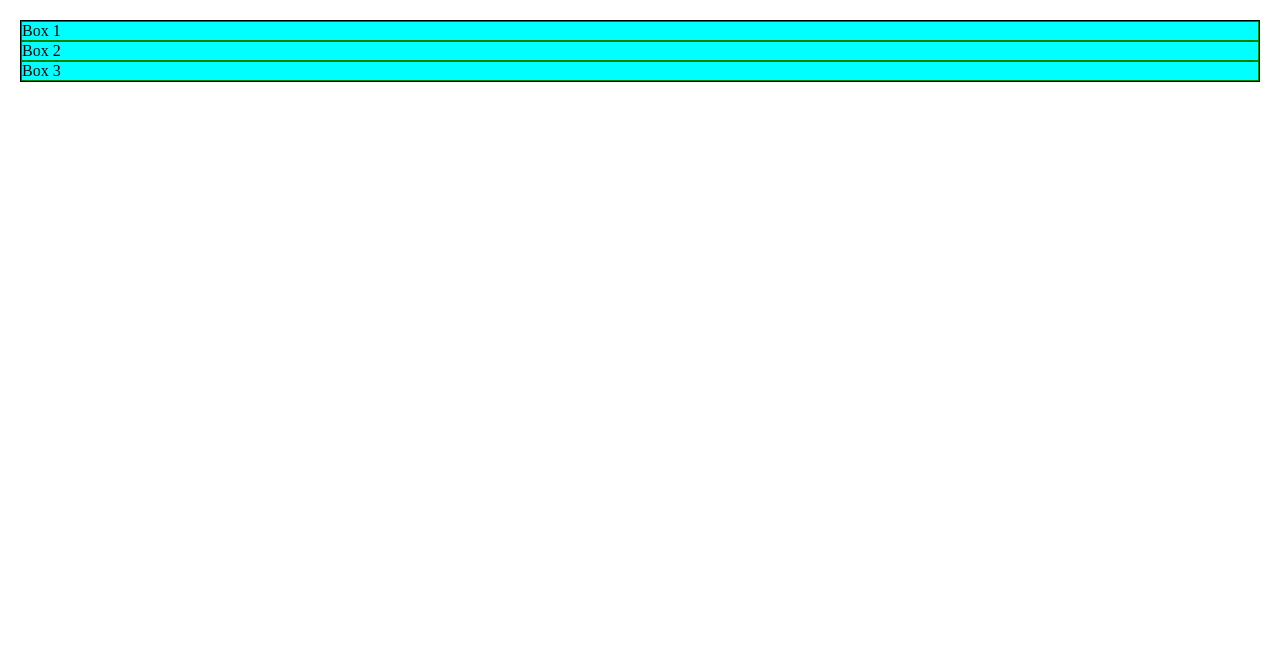
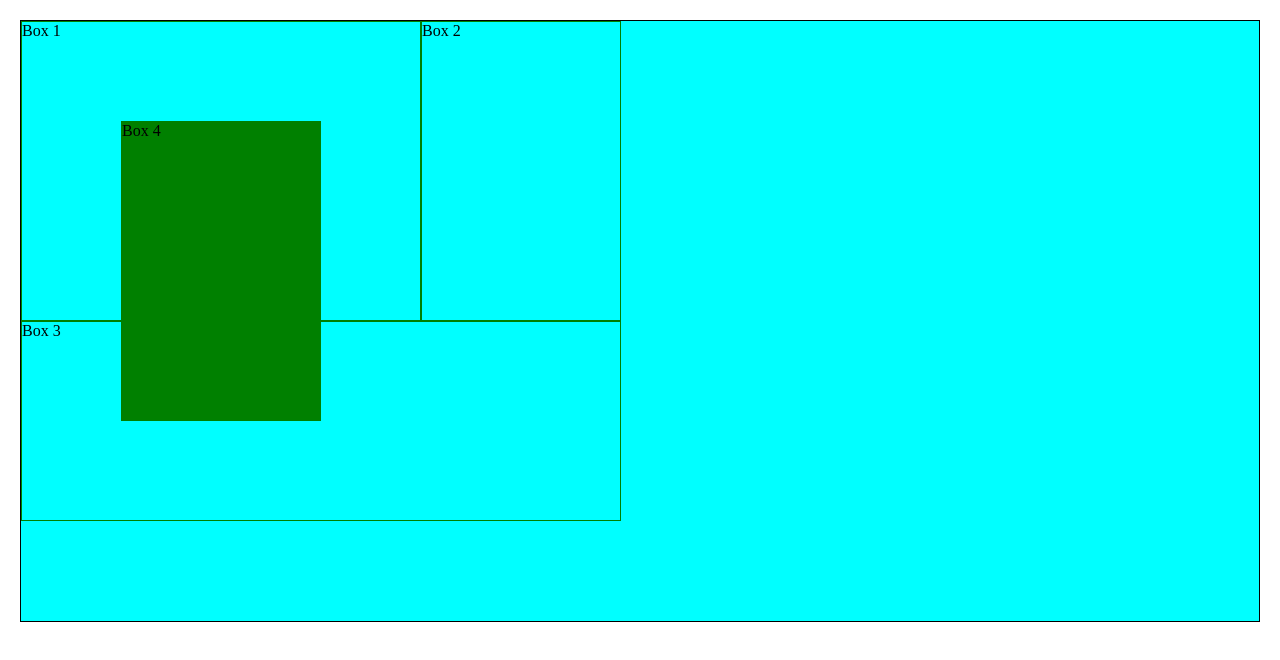
Before and after one commit to SakonBel/CSS-concepts-grid, a plain HTML site: page index.html in a window 1280 px wide. Drawn offline with Linux system fonts and the light colour scheme.

Commit message:
Learn about setting basic adjust on column and row

```diff
--- a/index.html
+++ b/index.html
@@ -12,6 +12,7 @@
       <div class="box box-1">Box 1</div>
       <div class="box box-2">Box 2</div>
       <div class="box box-3">Box 3</div>
+      <div class="box box-4">Box 4</div>
     </div>
   </body>
 </html>
--- a/style.css
+++ b/style.css
@@ -6,10 +6,38 @@ body {
 .container {
   background-color: aqua;
   display: grid;
-  grid-template-rows: 1fr, 1fr, 1fr;
-  grid-template-columns: 1fr, 1fr, 1fr;
+  /* Can also use fraction(fr) */
+  grid-template-rows: 100px 100px 100px 100px 100px 100px;
+  grid-template-columns: 100px 100px 100px 100px 100px 100px;
 }
 
 .box {
   border: solid 1px green;
 }
+
+/* Individual select column and row */
+.box-1 {
+  grid-row-start: 1;
+  grid-row-end: 4;
+  grid-column-start: 1;
+  grid-column-end: 5;
+}
+
+/* Shorthand for column and row */
+.box-2 {
+  grid-row: 1 / 4;
+  /* The span will be reduced if there is other element taking the place */
+  grid-column: span 2;
+}
+
+/* Shorthand for all */
+.box-3 {
+  grid-area: 4 / 1 / 6 / -1;
+}
+
+/* Grid with multiple layers */
+.box-4 {
+  grid-area: 2 / 2 / 5 / 4;
+  z-index: 1;
+  background-color: green;
+}
```
